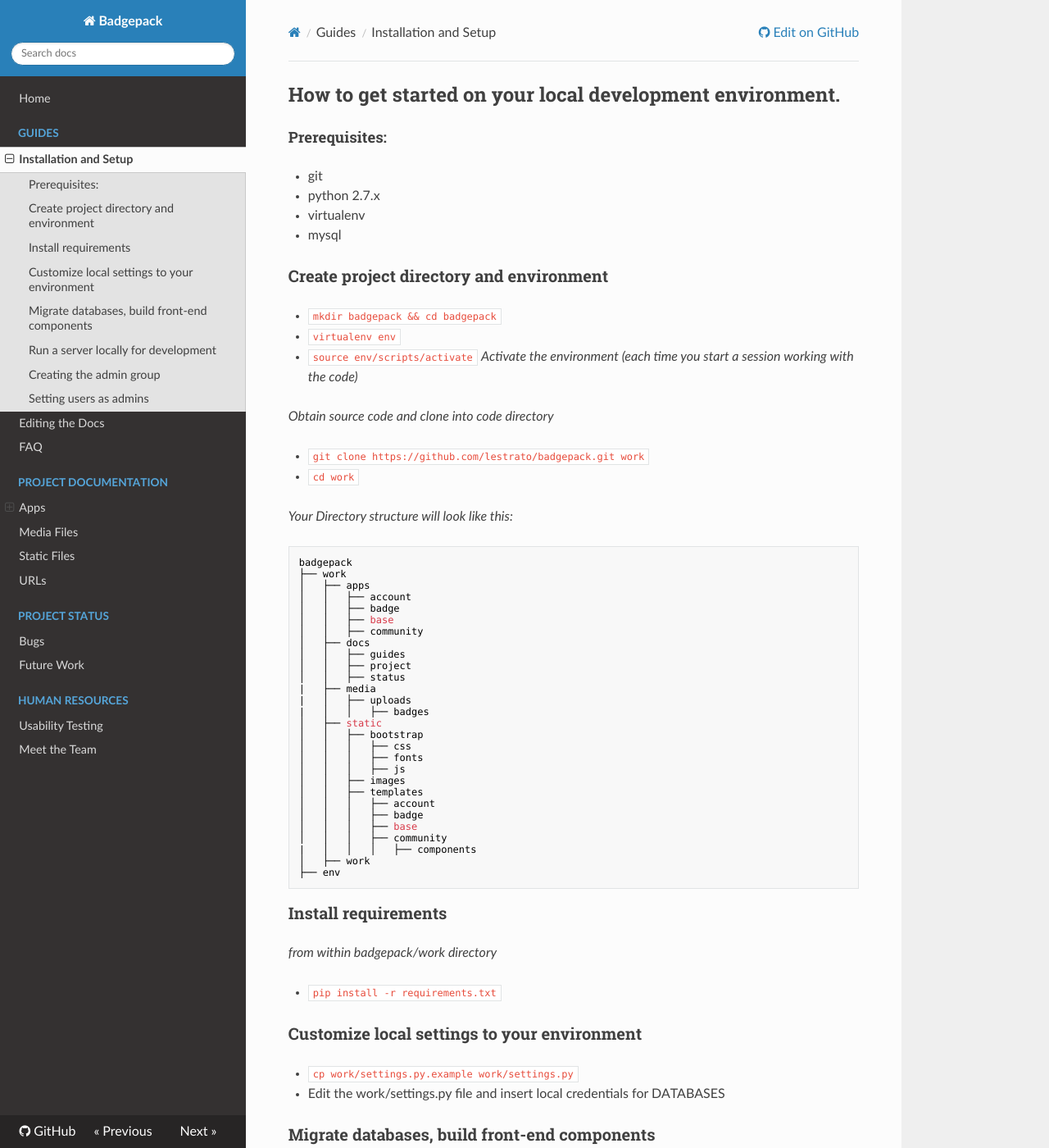
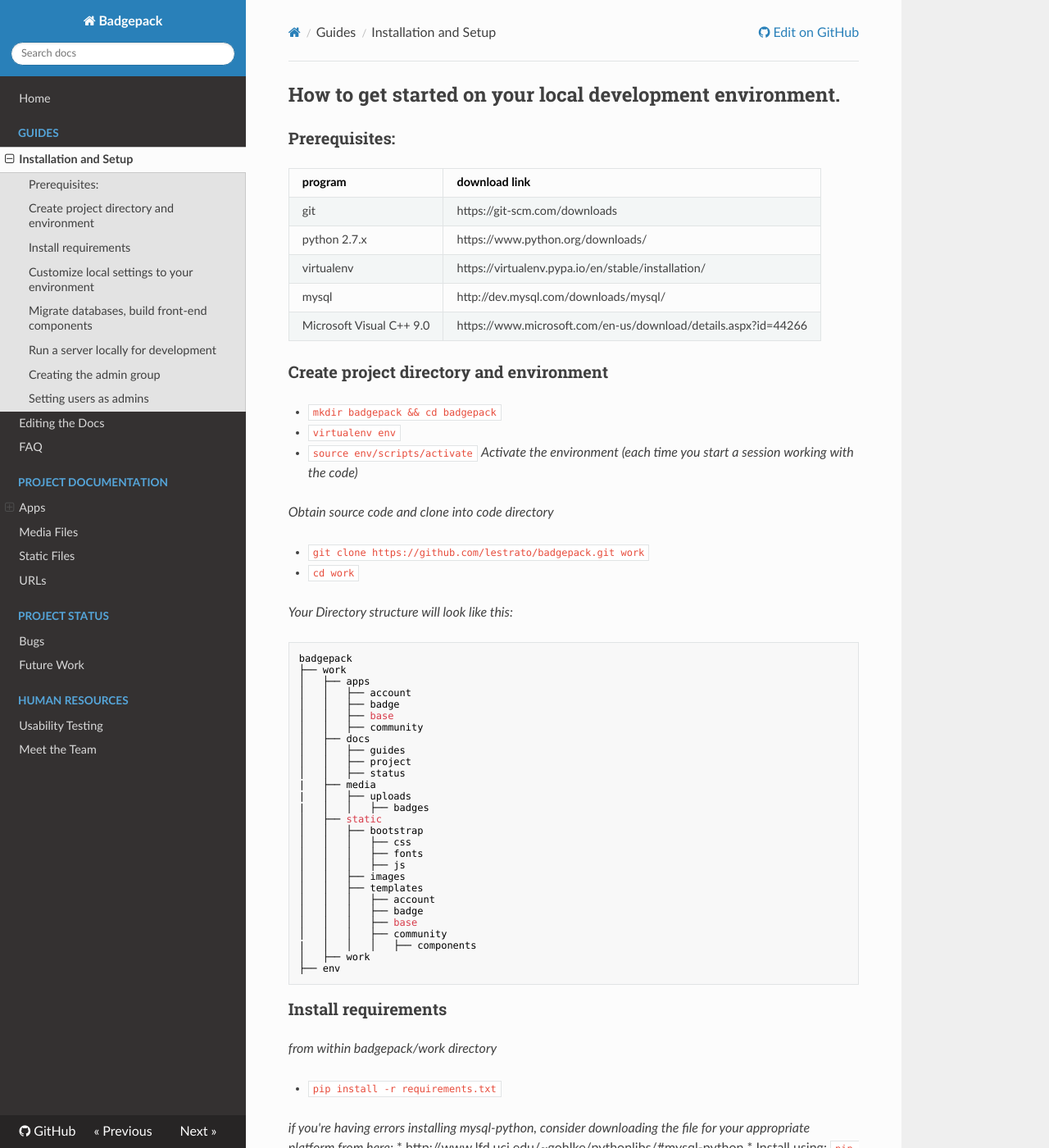
Before and after one commit to lestrato/badgepack, an MkDocs documentation site: the page built from docs/guides/setup.md, in a window 1280 px wide and 1400 px high. Shown: the whole window at 82% size. Built offline with MkDocs 1.6.1, drawn with Linux system fonts in a browser that asks for light colours; nearby versions of some CDN libraries; old or Windows-style settings are respelled for this version of MkDocs; some of the changed text lies outside the part shown.

```diff
--- a/docs/guides/setup.md
+++ b/docs/guides/setup.md
@@ -1,10 +1,13 @@
 ## How to get started on your local development environment.
-#### Prerequisites:
+### Prerequisites:
 
-* git
-* python 2.7.x
-* virtualenv
-* mysql
+program | download link
+--- | ---
+git | https://git-scm.com/downloads
+python 2.7.x | https://www.python.org/downloads/
+virtualenv | https://virtualenv.pypa.io/en/stable/installation/
+mysql | http://dev.mysql.com/downloads/mysql/
+Microsoft Visual C++ 9.0 | https://www.microsoft.com/en-us/download/details.aspx?id=44266
 
 ### Create project directory and environment
 
@@ -54,8 +57,12 @@ badgepack
 
 * `pip install -r requirements.txt`
 
+*if you're having errors installing mysql-python, consider downloading the file for your appropriate platform from here:*
+* http://www.lfd.uci.edu/~gohlke/pythonlibs/#mysql-python
+* Install using: `pip install [file-name]`
+
 ### Customize local settings to your environment
-* `cp work/settings.py.example work/settings.py`
+* cp work/settings.py.example work/settings.py
 * Edit the work/settings.py file and insert local credentials for DATABASES
 
 ### Migrate databases, build front-end components
```
